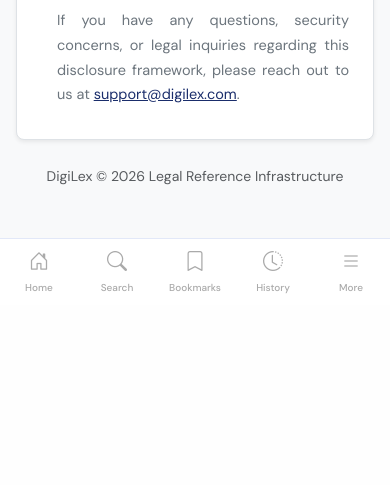
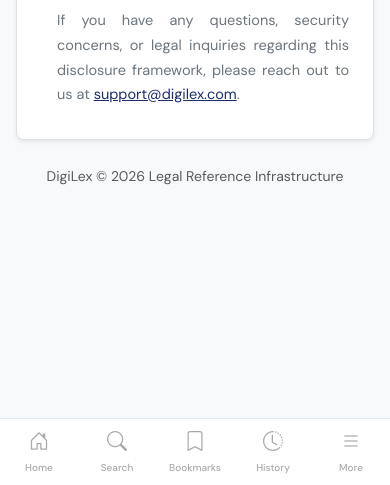
Before and after one commit to Cosmo-Seven/Digilex, a Django app: page /privacy/policy/ in a window 390 px wide. Shown: the part 1522-2007 px from the top of the page. Before the commit the page ends 1815 px from the top, so only its background shows below. Run offline with Django 5.2, Linux system fonts and the light colour scheme; data comes from the database, SQL or seed files in the repository; data that the repository does not hold is empty; some libraries are stand-ins or nearby versions.

Commit message:
update design

```diff
--- a/static/website/css/styles.css
+++ b/static/website/css/styles.css
@@ -369,6 +369,10 @@ body {
     width: min(290px, calc(100vw - 24px));
     padding: 10px;
   }
+
+  .screen-body {
+    padding-bottom: calc(180px + env(safe-area-inset-bottom));
+  }
 }
 
 /* ═══════════════════════════════════════
@@ -504,6 +508,7 @@ body {
 .category-grid {
   display: grid;
   grid-template-columns: 1fr 1fr;
+  grid-auto-rows: 1fr;
   gap: 12px;
   padding: 16px;
 }
@@ -515,6 +520,8 @@ body {
 }
 
 .cat-card {
+  min-width: 0;
+  height: 100%;
   background: var(--card-bg);
   border-radius: 14px;
   padding: 16px 12px 14px;
```
